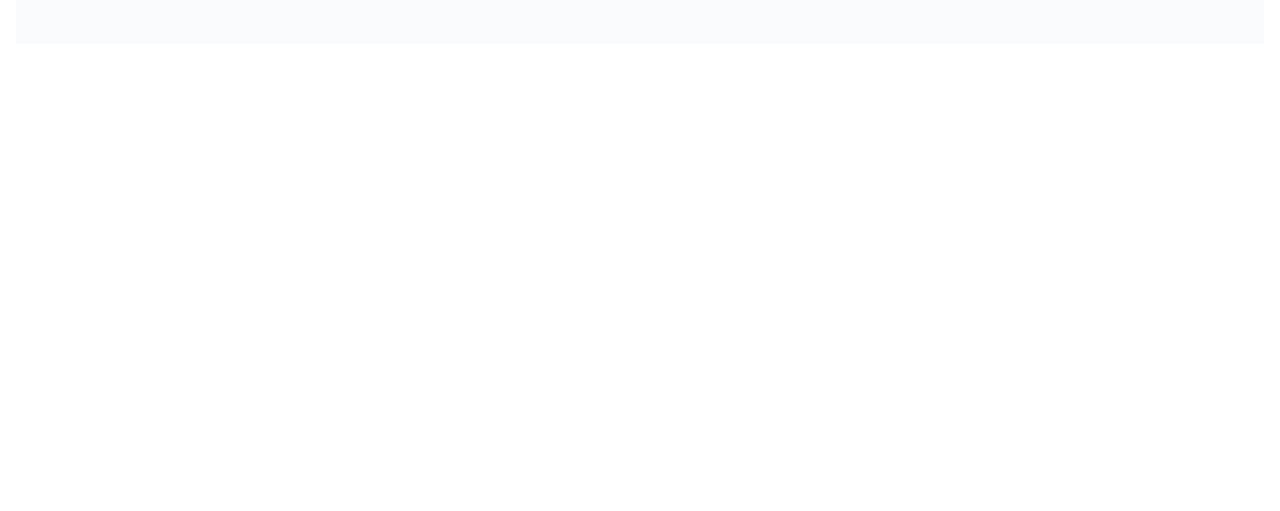
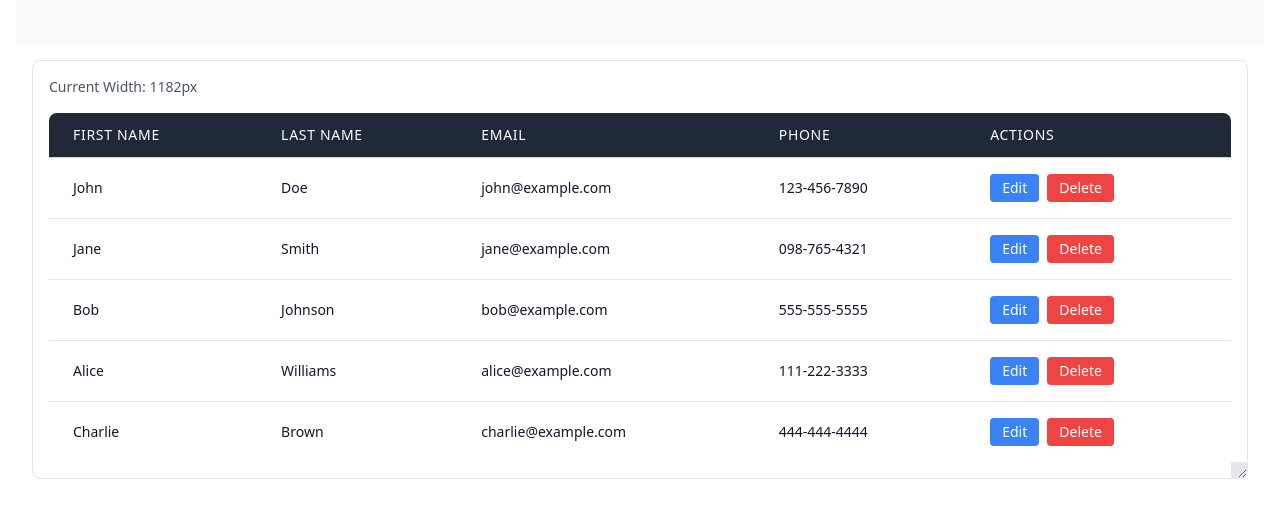
Before and after one commit to harshpathakzz/responsive-table-v2, a React (Vite) app: page / in a window 1280 px wide. Shown: the part 3503-4014 px from the top of the page. Before the commit the page ends 3563 px from the top, so only its background shows below. Built offline with nearby package versions, Linux system fonts and the light colour scheme.

Commit message:
added responsive style

```diff
--- a/src/App.tsx
+++ b/src/App.tsx
@@ -5,6 +5,7 @@ import MyTable from './components/Mytable';
 import ColumnSwitchTable from './components/ResponsiveSwitchTable';
 import ResponsiveOneColumnSwitchable from './components/ResponsiveOneColumnSwitchable';
 import ColumSwitchAdvance from './components/ColumSwitchAdvance';
+import ResStyle from './components/ResStyle';
 
 
 type Person = {
@@ -116,6 +117,24 @@ function App() {
       <ResponsiveOneColumnSwitchable/>
       <h1 className="text-2xl font-bold mb-4">Responsive Table X Column switch X Advance</h1>
       <ColumSwitchAdvance/>
+      <h1></h1>
+      <div className="p-4">
+              <div
+                className="relative overflow-hidden border border-gray-200 rounded-lg"
+                style={{
+                  resize: 'both',
+                  overflow: 'auto',
+                  minHeight: '200px',
+                  minWidth: '300px',
+                  maxHeight: '800px',
+                  maxWidth: '100%',
+                  backgroundColor: 'white',
+                }}
+              >
+                <ResStyle />
+                <div className="absolute bottom-0 right-0 w-4 h-4 cursor-se-resize bg-gray-200 hover:bg-gray-300" />
+              </div>
+            </div>
       </div>
 
   );
--- /dev/null
+++ b/src/components/ResStyle.tsx
@@ -0,0 +1,132 @@
+import { useRef, useEffect } from 'react';
+import {
+  useReactTable,
+  getCoreRowModel,
+  flexRender,
+  ColumnDef,
+} from '@tanstack/react-table';
+import { ResponsiveColumnsFeature } from '../features/responsiveColumns';
+
+interface Person {
+  id: string;
+  firstName: string;
+  lastName: string;
+  age: number;
+  email: string;
+  phone: string;
+  address: string;
+}
+
+const columns: ColumnDef<Person>[] = [
+  { id: 'firstName', header: 'First Name', accessorKey: 'firstName' },
+  { id: 'lastName', header: 'Last Name', accessorKey: 'lastName' },
+  { id: 'age', header: 'Age', accessorKey: 'age' },
+  { id: 'email', header: 'Email', accessorKey: 'email' },
+  { id: 'phone', header: 'Phone', accessorKey: 'phone' },
+  { id: 'address', header: 'Address', accessorKey: 'address' },
+];
+
+const data: Person[] = [
+  { id: '1', firstName: 'John', lastName: 'Doe', age: 30, email: 'john@example.com', phone: '123-456-7890', address: '123 Main St' },
+  { id: '2', firstName: 'Jane', lastName: 'Smith', age: 25, email: 'jane@example.com', phone: '098-765-4321', address: '456 Oak Ave' },
+  { id: '3', firstName: 'Bob', lastName: 'Johnson', age: 35, email: 'bob@example.com', phone: '555-555-5555', address: '789 Pine Rd' },
+  { id: '4', firstName: 'Alice', lastName: 'Williams', age: 28, email: 'alice@example.com', phone: '111-222-3333', address: '321 Elm St' },
+  { id: '5', firstName: 'Charlie', lastName: 'Brown', age: 42, email: 'charlie@example.com', phone: '444-444-4444', address: '654 Maple Dr' },
+];
+
+export function ResStyle() {
+  const containerRef = useRef<HTMLDivElement>(null);
+
+  const responsiveConfig = {
+    breakpoints: [
+      { minWidth: 1200, columns: ['firstName', 'lastName', 'age', 'email', 'phone', 'address'] },
+      { minWidth: 768, columns: ['firstName', 'lastName', 'email', 'phone'] },
+      { minWidth: 0, columns: ['firstName', 'lastName', 'email'] },
+    ],
+    defaultColumns: ['firstName', 'lastName'],
+  };
+
+  const table = useReactTable({
+    data,
+    columns,
+    getCoreRowModel: getCoreRowModel(),
+    _features: [ResponsiveColumnsFeature],
+    enableResponsiveColumns: true,
+    responsiveConfig,
+  });
+
+  useEffect(() => {
+    if (!containerRef.current) return;
+    return table.initResizeObserver(containerRef.current);
+  }, [table]);
+
+  const visibleColumns = table.getVisibleColumns();
+  const containerWidth = table.getContainerWidth();
+
+  return (
+    <div ref={containerRef} className={`p-4 rounded-lg shadow-lg ${containerWidth < 768 ? 'bg-gray-50' : 'bg-white'}`}>
+      <p className="text-sm text-gray-600 mb-4 font-medium">Current Width: {containerWidth}px</p>
+
+      {/* Mobile View - Card Style */}
+      {containerWidth < 768 ? (
+        <div className="grid gap-4">
+          {data.map(person => (
+            <div key={person.id} className="p-4 bg-white shadow rounded-lg border border-gray-200">
+              <p className="text-lg font-semibold">{person.firstName} {person.lastName}</p>
+              <p className="text-sm text-gray-600">{person.email}</p>
+              <p className="text-sm text-gray-500">{person.phone}</p>
+              <button className="mt-2 bg-blue-500 text-white px-3 py-1 rounded text-sm hover:bg-blue-600">
+                View Details
+              </button>
+            </div>
+          ))}
+        </div>
+      ) : (
+        // Tablet & Desktop - Table View
+        <table className="min-w-full divide-y divide-gray-300 rounded-lg overflow-hidden">
+          <thead className="bg-gray-800 text-white">
+            {table.getHeaderGroups().map(headerGroup => (
+              <tr key={headerGroup.id}>
+                {headerGroup.headers
+                  .filter(header => visibleColumns.includes(header.column.id))
+                  .map(header => (
+                    <th key={header.id} className="px-6 py-3 text-left text-sm font-medium uppercase tracking-wider">
+                      {flexRender(header.column.columnDef.header, header.getContext())}
+                    </th>
+                  ))}
+                {/* Inject Action Column */}
+                {containerWidth >= 768 && <th className="px-6 py-3 text-left text-sm font-medium uppercase tracking-wider">Actions</th>}
+              </tr>
+            ))}
+          </thead>
+          <tbody className="bg-white divide-y divide-gray-200">
+            {table.getRowModel().rows.map(row => (
+              <tr key={row.id} className="hover:bg-gray-50">
+                {row.getVisibleCells()
+                  .filter(cell => visibleColumns.includes(cell.column.id))
+                  .map(cell => (
+                    <td key={cell.id} className="px-6 py-4 whitespace-nowrap text-sm text-gray-900">
+                      {flexRender(cell.column.columnDef.cell, cell.getContext())}
+                    </td>
+                  ))}
+                {/* Inject Action Buttons */}
+                {containerWidth >= 768 && (
+                  <td className="px-6 py-4 whitespace-nowrap">
+                    <button className="bg-blue-500 text-white px-3 py-1 rounded text-sm hover:bg-blue-600 mr-2">
+                      Edit
+                    </button>
+                    <button className="bg-red-500 text-white px-3 py-1 rounded text-sm hover:bg-red-600">
+                      Delete
+                    </button>
+                  </td>
+                )}
+              </tr>
+            ))}
+          </tbody>
+        </table>
+      )}
+    </div>
+  );
+}
+
+export default ResStyle;
--- a/src/features/responsiveColumns.ts
+++ b/src/features/responsiveColumns.ts
@@ -1,4 +1,3 @@
-// features/responsiveColumns.ts
 import { TableFeature, Table, RowData } from '@tanstack/react-table';
 
 export type BreakpointConfig = {
@@ -26,6 +25,7 @@ export interface ResponsiveColumnsInstance {
   setContainerWidth: (width: number) => void;
   getVisibleColumns: () => string[];
   getResponsiveConfig: () => ResponsiveConfig | undefined;
+  getContainerWidth: () => number;
   initResizeObserver: (element: HTMLElement) => () => void;
 }
 
@@ -84,12 +84,12 @@ export const ResponsiveColumnsFeature: TableFeature = {
 
     table.getResponsiveConfig = () => table.options.responsiveConfig;
 
+    table.getContainerWidth = () => table.getState().containerWidth;
+
     table.initResizeObserver = (element) => {
-      // Initial width calculation
       const width = element.getBoundingClientRect().width;
       table.setContainerWidth(width);
 
-      // Setup ResizeObserver
       const resizeObserver = new ResizeObserver((entries) => {
         const width = entries[0]?.contentRect.width;
         if (width) {
```
